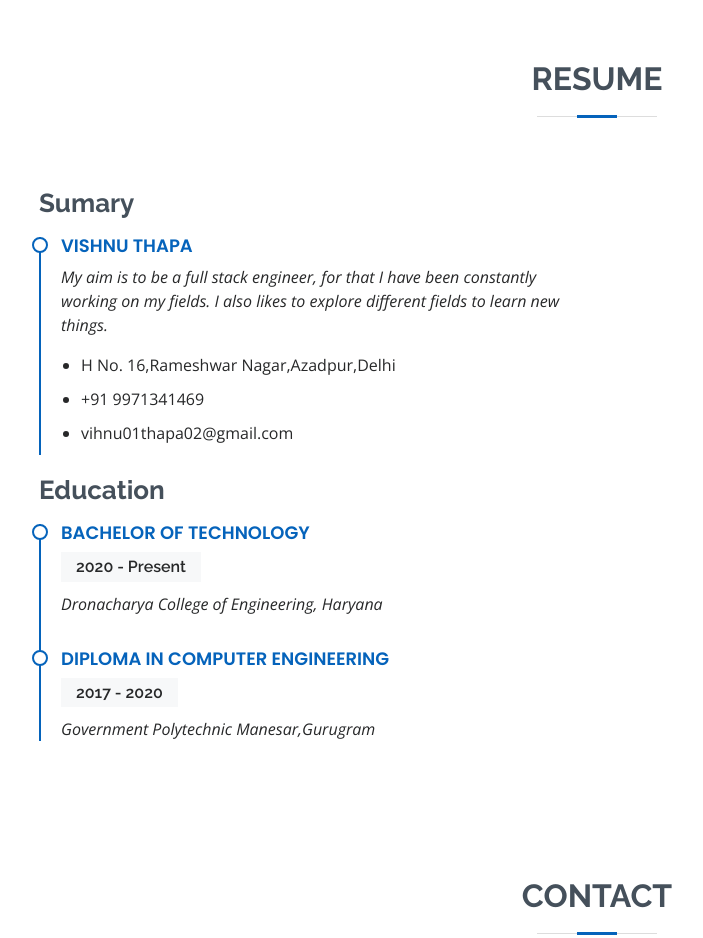
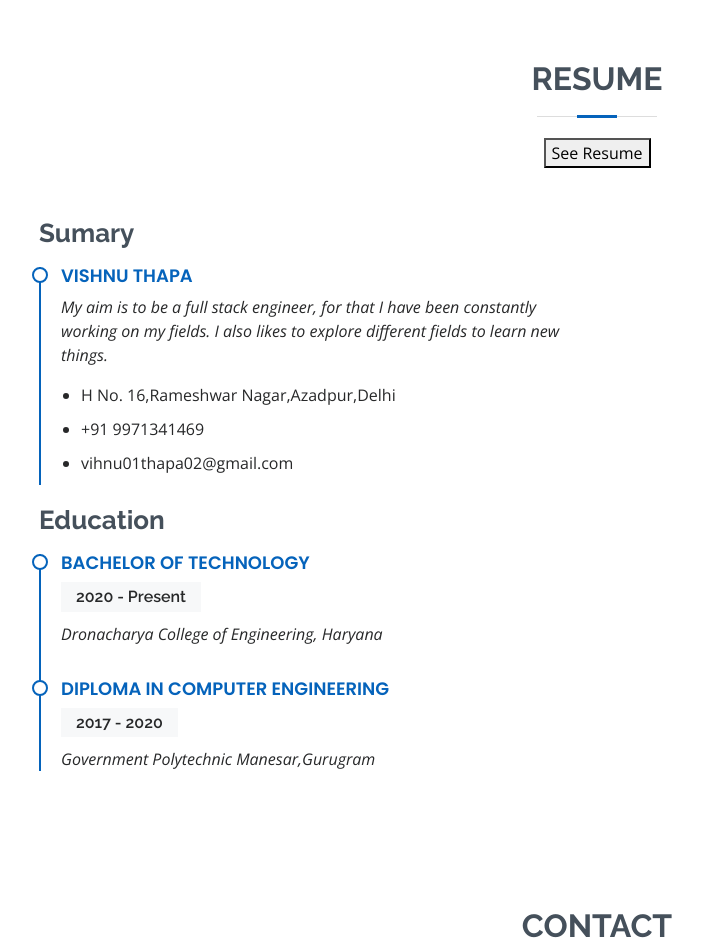
Before and after one commit to Vishnudavid/Vishnudavid.github.io, a plain HTML site: page index.html in a window 1280 px wide. Shown: the part 1660-2598 px from the top of the page, without its empty margins (93-796 px from the left). Drawn offline with nearby package versions, Linux system fonts and the light colour scheme.

Commit message:
Update index.html

```diff
--- a/index.html
+++ b/index.html
@@ -187,6 +187,8 @@
 
         <div class="section-title">
           <h2>Resume</h2>
+          <button onclick="location.href='https://drive.google.com/file/d/19kTqwp8MPK1i8jtynFGegFiKOCHUmOyw/view?usp=sharing'" type="button">
+         See Resume</button>
           <p></p>
         </div>
 
```
